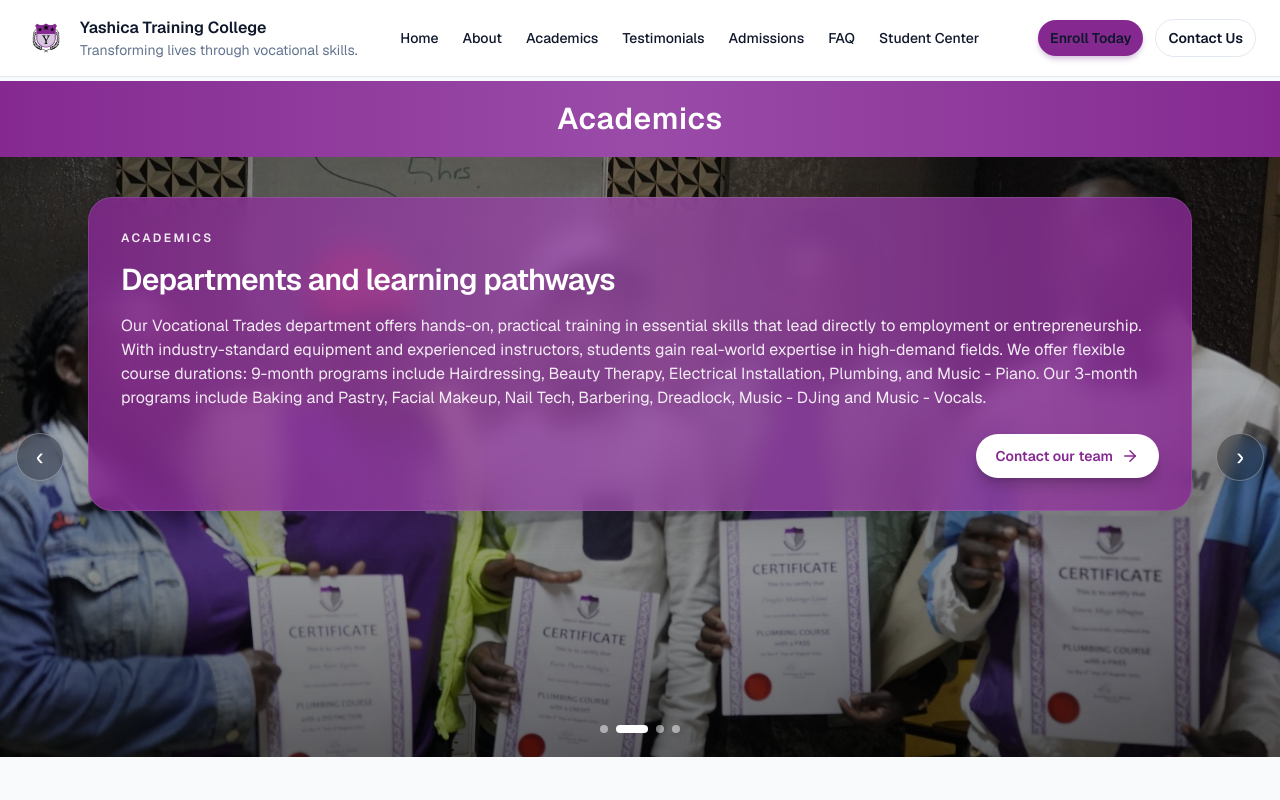
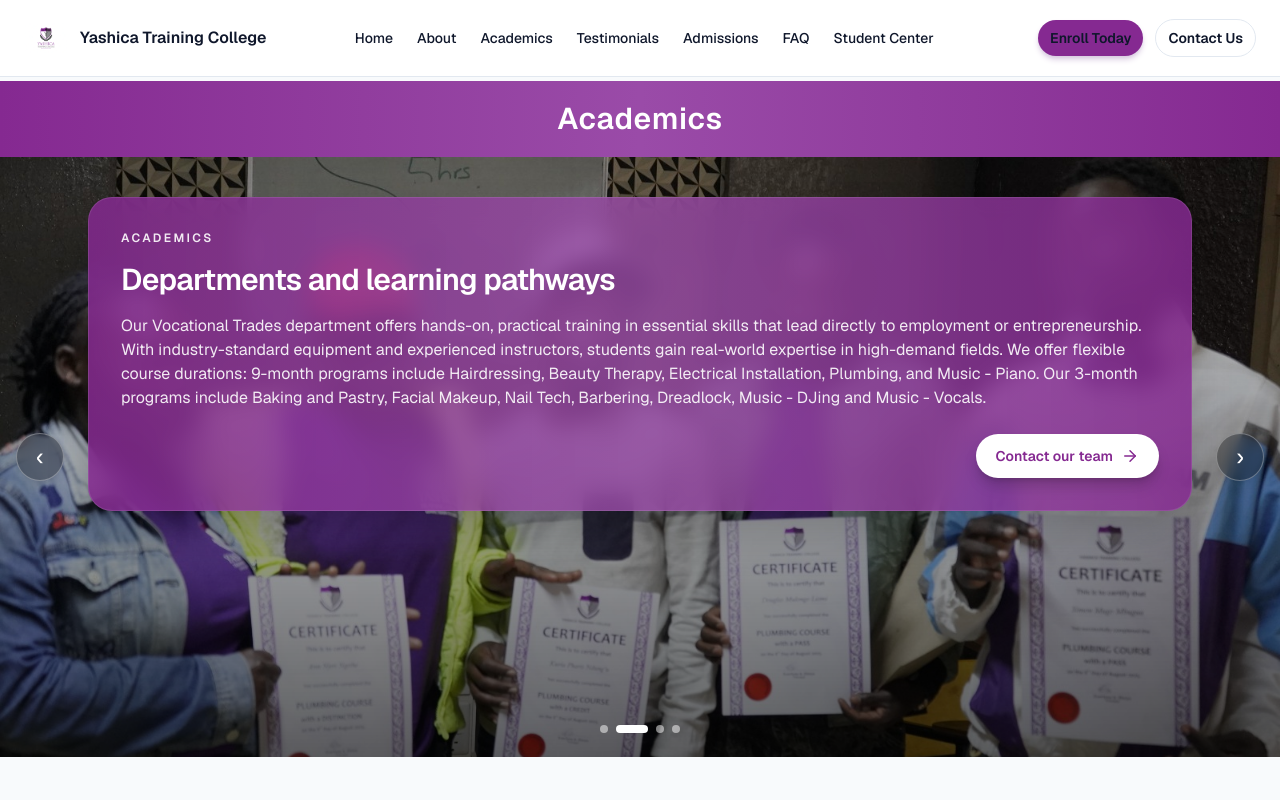
Before and after one commit to Biatus-Maina/skonga, a Next.js app: page /academics in a window 1280 px wide. Shown: the top 800 px of the page. Built offline with nearby package versions, Linux system fonts and the light colour scheme.

Commit message:
new feature

```diff
--- a/src/components/Header.tsx
+++ b/src/components/Header.tsx
@@ -74,9 +74,6 @@ export default function Header() {
             <div className="hidden sm:block min-w-max">
               <p className="text-base font-semibold whitespace-nowrap">
                 Yashica Training College
-              </p>
-              <p className="text-sm text-slate-500 whitespace-nowrap">
-                Transforming lives through vocational skills.
               </p>
             </div>
             <div className="block sm:hidden">
```
Also changed, not shown: public/media/logo.png.
